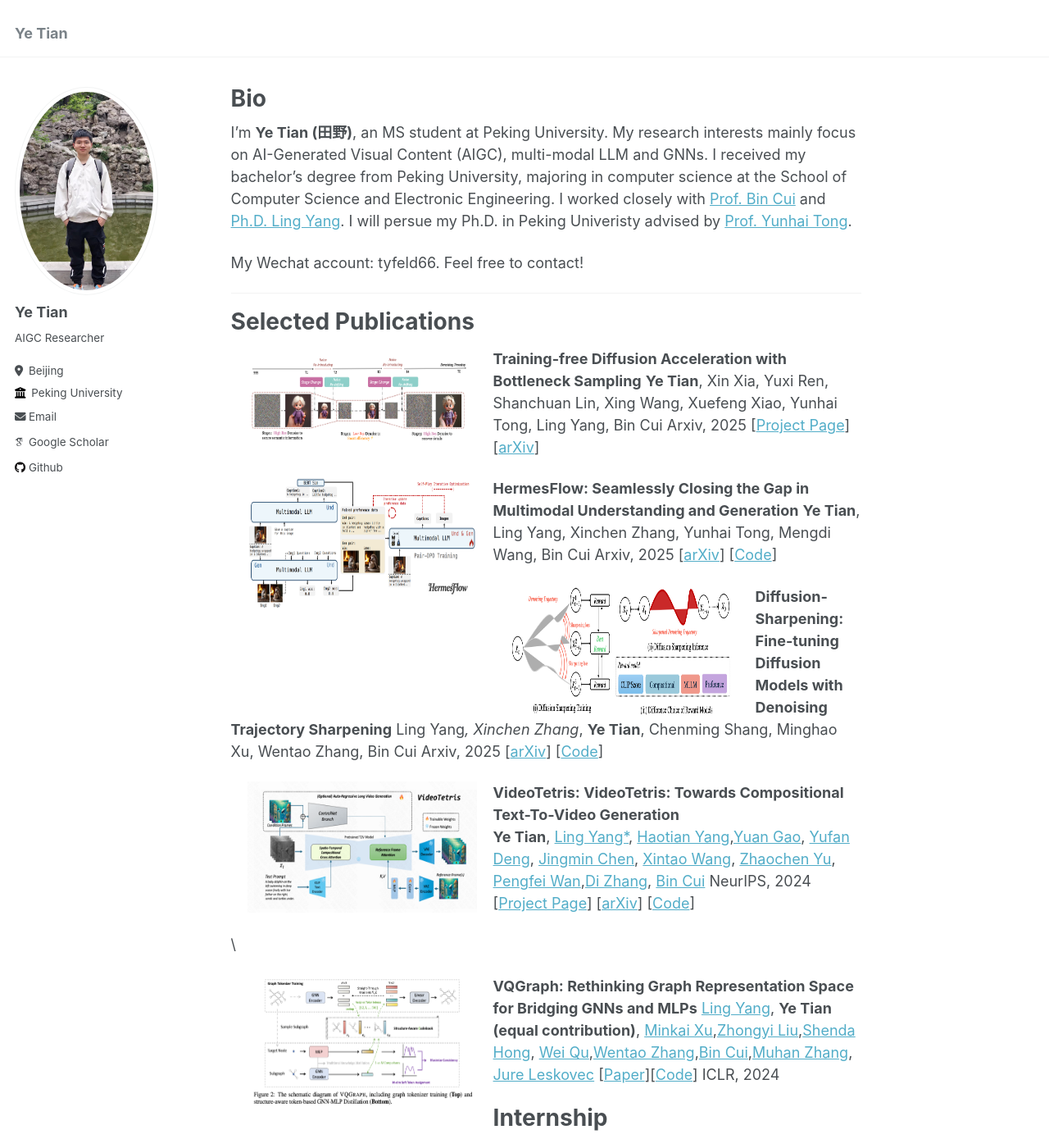
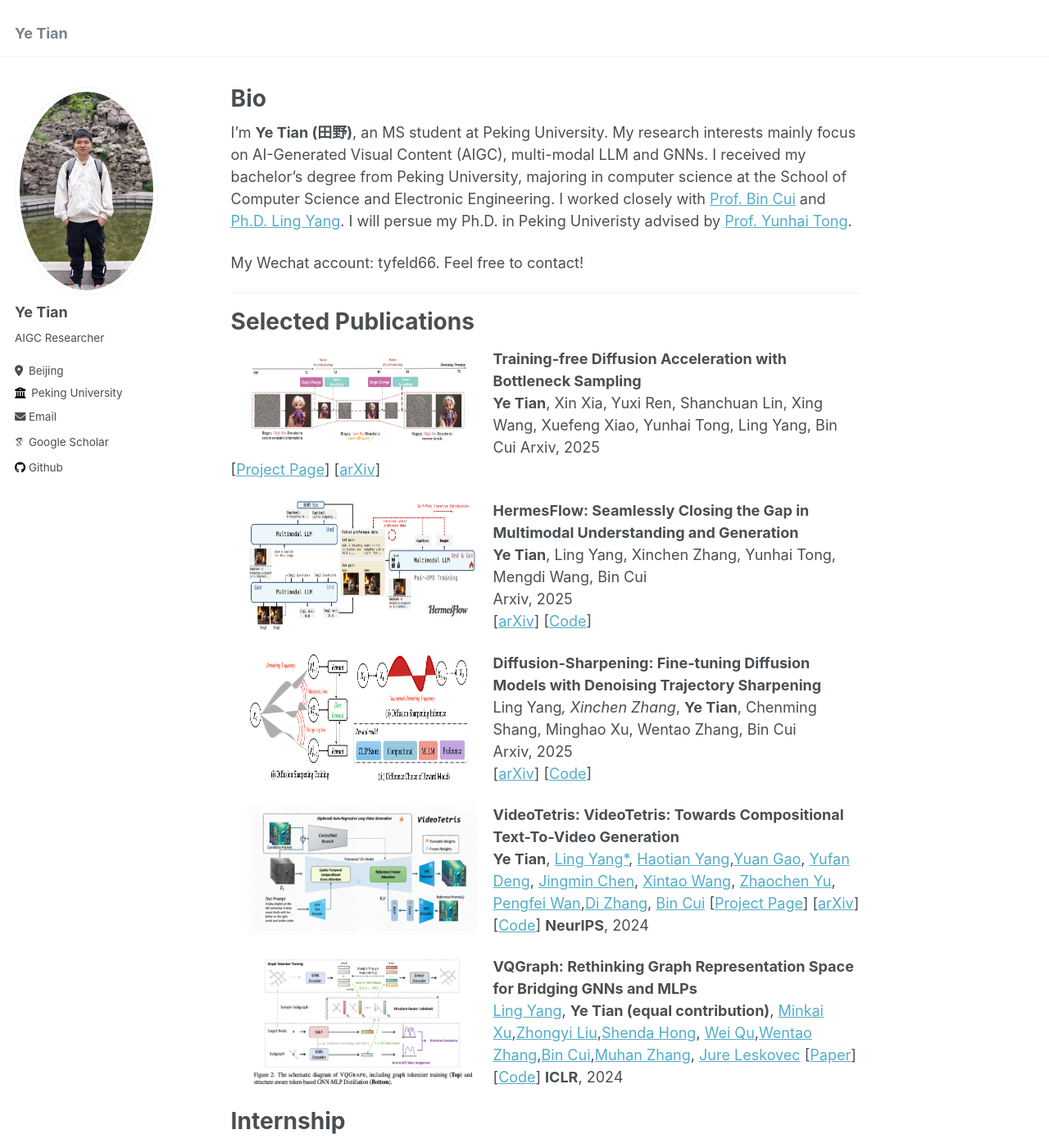
Before and after one commit to tyfeld/tyfeld.github.io, a Jekyll site: the page built from _pages/about.md, in a window 1280 px wide and 1400 px high. Shown: the whole window at 82% size. Built offline with Jekyll 4.4.1, drawn with Linux system fonts in a browser that asks for light colours; some web fonts are replaced.

```diff
--- a/_pages/about.md
+++ b/_pages/about.md
@@ -38,16 +38,14 @@ Arxiv, 2025
 <img src='./files/videotetris.png' style='float:left;width:280px;height:160px;margin-left:20px;margin-right:20px'/>
 **VideoTetris: VideoTetris: Towards Compositional Text-To-Video Generation**
 **Ye Tian**, [Ling Yang*](https://yangling0818.github.io), [Haotian Yang](https://scholar.google.com/citations?user=LH71RGkAAAAJ&hl=en),[Yuan Gao](https://videotetris.github.io/), [Yufan Deng](https://videotetris.github.io/), [Jingmin Chen](https://videotetris.github.io/), [Xintao Wang](https://xinntao.github.io), [Zhaochen Yu](https://videotetris.github.io/), [Pengfei Wan](https://scholar.google.com/citations?user=P6MraaYAAAAJ&hl=en),[Di Zhang](https://openreview.net/profile?id=~Di_ZHANG3), [Bin Cui](https://cuibinpku.github.io/cuibin_cn.html)
-NeurIPS, 2024
 [[Project Page](https://videotetris.github.io/)] [[arXiv](https://arxiv.org/abs/2406.04277)] [[Code](https://github.com/YangLing0818/VideoTetris)]
-
-\\
+**NeurIPS**, 2024
 
 <img src='./files/vqgraph.png' style='float:left;width:280px;height:160px;margin-left:20px;margin-right:20px'/>
 **VQGraph: Rethinking Graph Representation Space for Bridging GNNs and MLPs**
 [Ling Yang](https://yangling0818.github.io/), **Ye Tian (equal contribution)**, [Minkai Xu](https://minkaixu.com/),[Zhongyi Liu](),[Shenda Hong](https://hsd1503.github.io/), [Wei Qu](),[Wentao Zhang](https://zwt233.github.io/),[Bin Cui](https://cuibinpku.github.io/),[Muhan Zhang](https://muhanzhang.github.io/), [Jure Leskovec](https://cs.stanford.edu/~jure/)
 [[Paper](https://openreview.net/forum?id=h6Tz85BqRI)][[Code](https://github.com/YangLing0818/VQGraph)]
-ICLR, 2024
+**ICLR**, 2024
 
 
 
```
